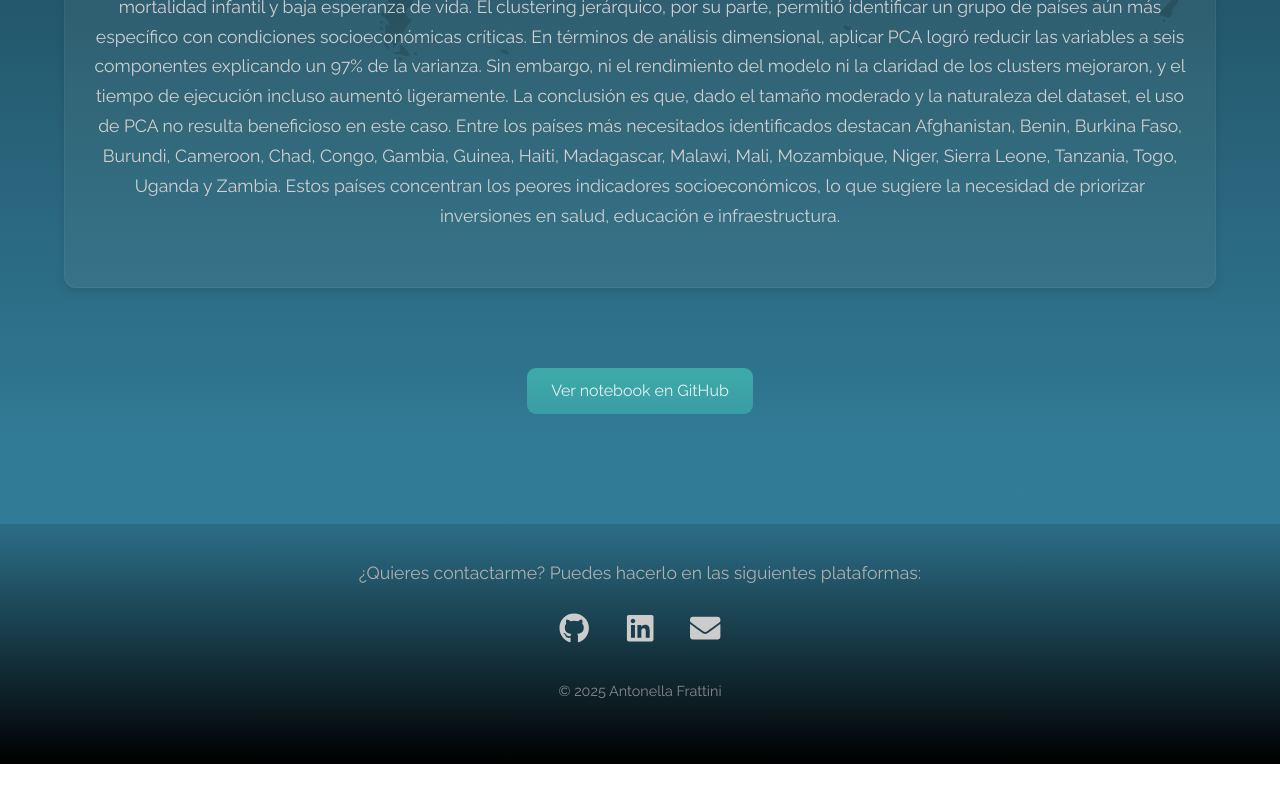
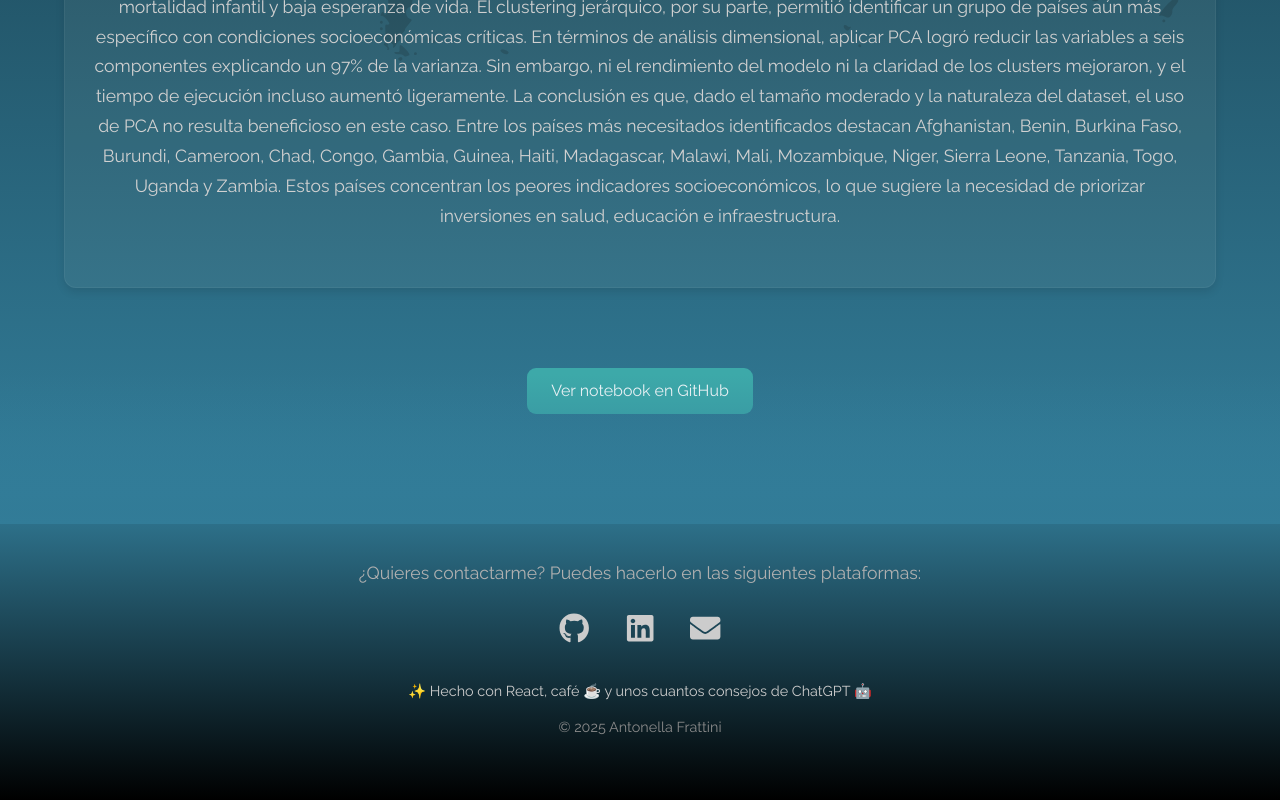
Before and after one commit to aFrattini/portfolio, a React (Vite) app in the folder frontend/: page /proyectos/cluster-paises in a window 1280 px wide. Shown: the part 1068-1868 px from the top of the page. Before the commit the page ends 1832 px from the top, so only its background shows below. Built offline with nearby package versions, Linux system fonts and the light colour scheme.

Commit message:
Agrega leyenda del footer

```diff
--- a/frontend/src/components/CSS/Footer.css
+++ b/frontend/src/components/CSS/Footer.css
@@ -48,3 +48,11 @@
   color: #8a8a8a;
   font-size: 0.9rem;
 }
+
+.footer-made-with {
+  font-size: 0.9rem;
+  font-style: italic;
+  margin-top: 1rem;
+  color: #ccc;
+  text-align: center;
+}
--- a/frontend/src/components/Footer.jsx
+++ b/frontend/src/components/Footer.jsx
@@ -21,7 +21,9 @@ export default function Footer() {
           <FaEnvelope />
         </a>
       </div>
-
+      <p className="footer-made-with">
+        ✨ Hecho con React, café ☕ y unos cuantos consejos de ChatGPT 🤖
+      </p>
       <p className="footer-copy">© {year} Antonella Frattini</p>
     </footer>
   );
```
